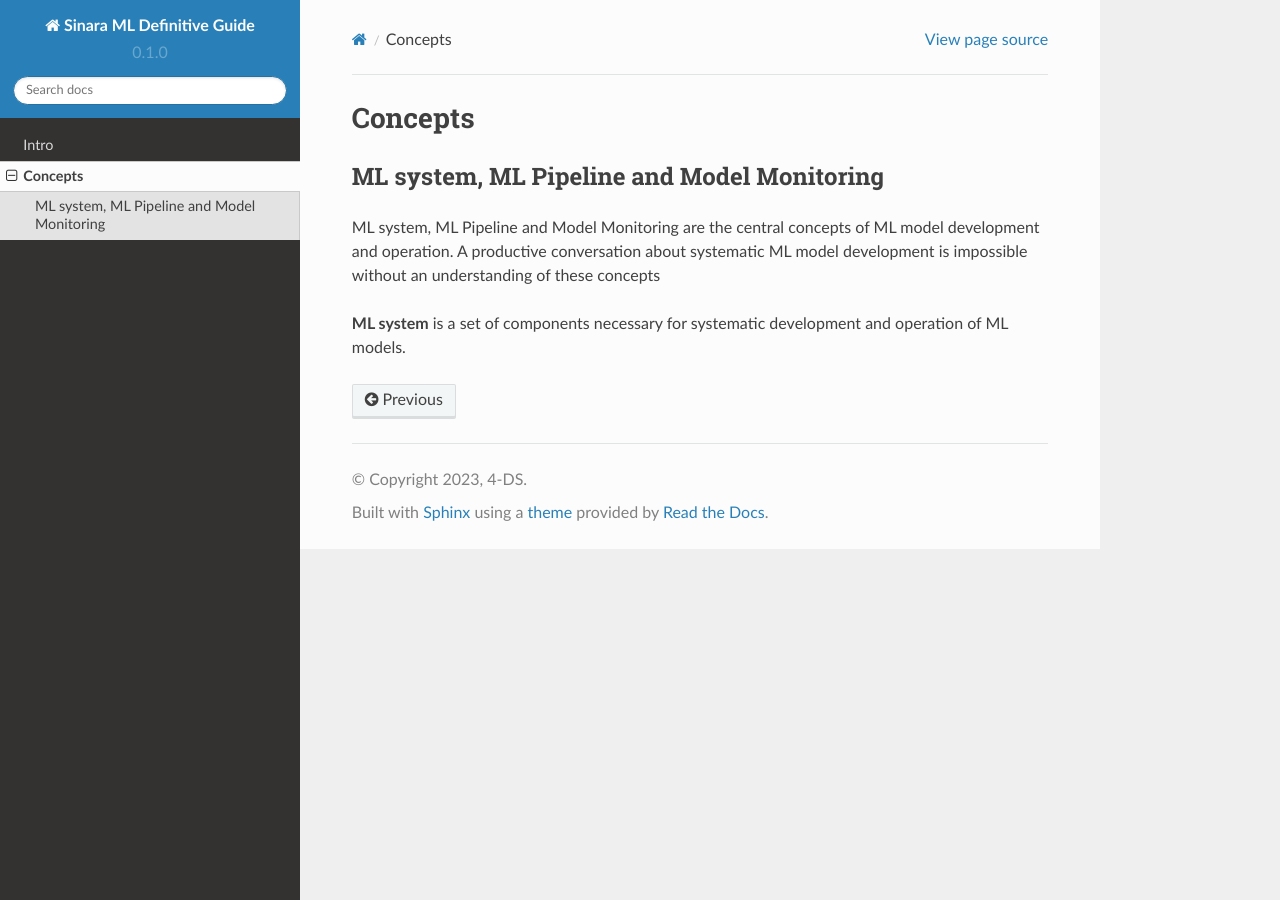
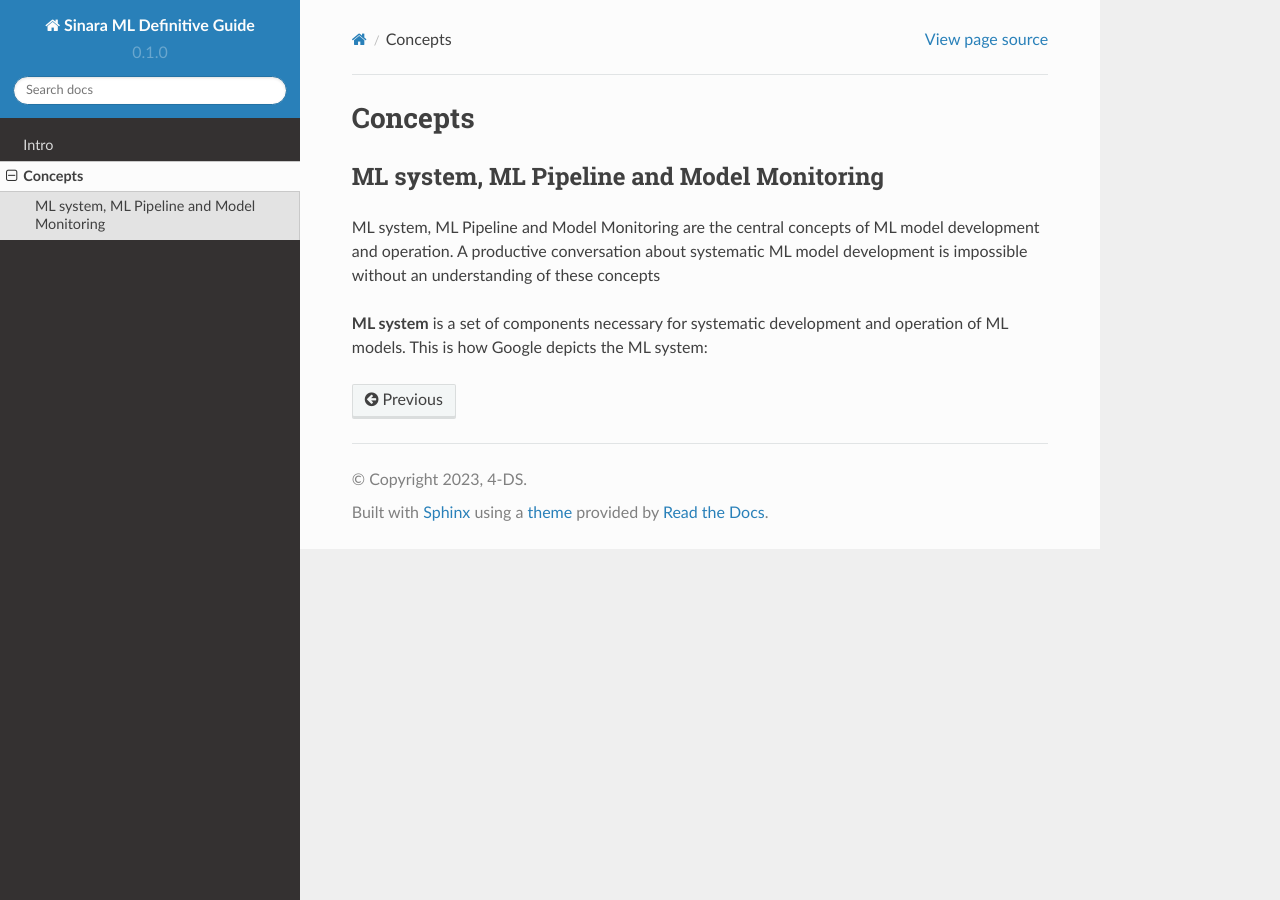
Before and after one commit to 4-DS/SinaraML-Def-Guide, a Sphinx documentation site: the page built from docs/source/concepts.rst, in a window 1280 px wide. Built offline with Sphinx 7.4.7 and the Read the Docs theme 2.0.0, drawn with Linux system fonts in a browser that asks for light colours.

Commit message:
Update concepts.rst

```diff
--- a/docs/source/concepts.rst
+++ b/docs/source/concepts.rst
@@ -7,4 +7,4 @@
 
 ML system, ML Pipeline and Model Monitoring are the central concepts of ML model development and operation. A productive conversation about systematic ML model development is impossible without an understanding of these concepts
 
-**ML system** is a set of components necessary for systematic development and operation of ML models.
+**ML system** is a set of components necessary for systematic development and operation of ML models. This is how Google depicts the ML system:
```
